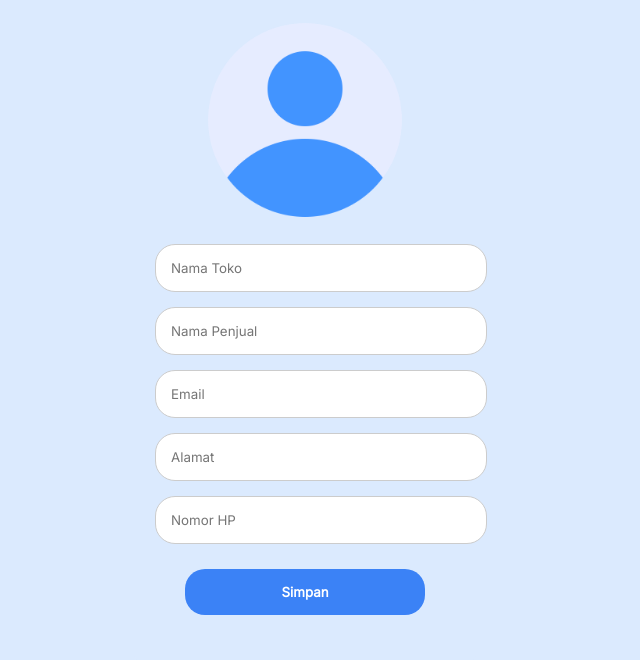
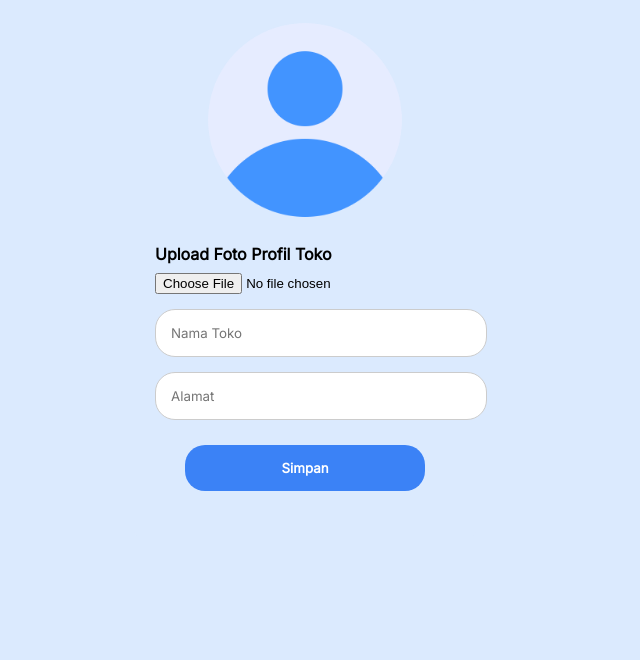
Before and after one commit to mathzino/PEMWEB-UAS, a PHP site: page / in a window 1280 px wide. Shown: the part 93-753 px from the top of the page, without its empty margins (374-1014 px from the left). Run offline with PHP 8.4, Linux system fonts and the light colour scheme; the visitor is signed in with stand-in values (Sample User, id 1).

Commit message:
[ADD] daftar toko mitra

```diff
--- a/seller/formulir-mitra/index.php
+++ b/seller/formulir-mitra/index.php
@@ -1,33 +1,45 @@
+<?php
+session_start();
+include '../../conn.php';
+if (!isset($_SESSION['id'])) {
+  header("Location: ../login");
+}
+$status = isset($_GET['status']) ? $_GET['status'] : '';
+?>
+
 <!DOCTYPE html>
 <html>
+
 <head lang="en" dir="ltr">
   <meta charset="utf-8">
   <title>Form Login</title>
   <link rel="stylesheet" type="text/css" href="style-formmitra.css">
 </head>
+
 <body>
-   <h3 align="center">Buat Profil Dagangmu</h3>
+  <h3 align="center">Buat Profil Dagangmu</h3>
   <div class="container">
-    <form action="" method="post">
-       <center><img class="fotouser" src="user.png"></center>
-       <div class="form-group">
-        <input type="text" id="namatoko" name="namatoko" placeholder="Nama Toko" required>
-      </div>
-
-     <div class="form-group">
-        <input type="text" id="namapenjual" name="namapenjual" placeholder="Nama Penjual" required>
+    <form action="verif_daftar_toko.php" method="post" enctype="multipart/form-data">
+      <center><img class="fotouser" src="user.png"></center>
+      <center>
+        <?php
+        if ($status == 'err') {
+          echo "<p style='color:red'>Gagal Mendaftarkan Toko</p>";
+        } elseif ($status == 'err_upload') {
+          echo "<p style='color:red'>Gagal Upload Foto</p>";
+        }
+        ?></center>
+      <div class="form-group">
+        <label for="image_profile" style="margin-bottom: .5rem;">Upload Foto Profil Toko</label>
+        <input type="file" id="image_profile" name="image_profile" required>
       </div>
 
       <div class="form-group">
-        <input type="text" id="email" name="email" placeholder="Email" required>
+        <input type="text" id="namatoko" name="namatoko" placeholder="Nama Toko" required>
       </div>
 
       <div class="form-group">
         <input type="text" id="alamat" name="alamat" placeholder="Alamat" required>
-      </div>
-
-      <div class="form-group">
-        <input type="text" id="nohp" name="nohp" placeholder="Nomor HP" required>
       </div>
 
       <div class="form-group">
@@ -37,4 +49,5 @@
     </form>
   </div>
 </body>
+
 </html>
```
Also changed, not shown: seller/formulir-mitra/verif_daftar_toko.php (added, +33 -0 lines).
